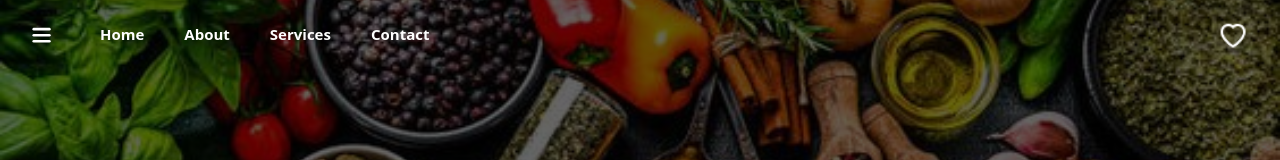
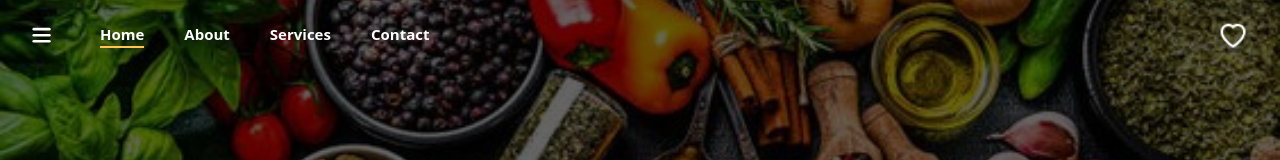
Before and after one commit to webLance24/plant-ecommerce, a React (Vite) app: page / in a window 1280 px wide. Shown: the top 160 px of the page. Built offline with nearby package versions, Linux system fonts and the light colour scheme.

Commit message:
fix: scroll

```diff
--- a/src/Components/About.tsx
+++ b/src/Components/About.tsx
@@ -9,7 +9,6 @@
           ABOUT
         </button>
       </div>
-
       <div className="flex justify-center items-center text-[30px] mt-[20px]">
         <h1 className="text-[#444444]">
           Learn More <span className="text-[#E43C5C]">About US</span>
--- a/src/Components/Header.tsx
+++ b/src/Components/Header.tsx
@@ -7,12 +7,7 @@
   const context = useContext(MyContext);
   const { selected, setSelected, scrolled, setScrolled }: any = context;
 
-  const buttonCategories = [
-    { name: "Home", path: "/" },
-    { name: "About", path: "/about" },
-    { name: "Services", path: "/services" },
-    { name: "Contact", path: "/contact" },
-  ];
+  const buttonCategories = ["Home", "About", "Services", "Contact"];
 
   // use useeffect for when header scroll down show background
 
@@ -35,7 +30,7 @@
   // Function to handle scroll event and update the current section
   const handleScroll = () => {
     const sections = buttonCategories.map((category) =>
-      category.name.toLowerCase().replace(/\s+/g, "-")
+      category.toLowerCase().replace(/\s+/g, "-")
     );
     for (let i = 0; i < sections.length; i++) {
       const section = document.getElementById(sections[i]);
@@ -62,11 +57,11 @@
     <header
       className={`bg-${
         scrolled ? "black" : "transparent"
-      } bg-opacity-80 w-[100%] h-[70px] flex fixed justify-between items-center`}
+      } bg-opacity-80 w-[100%] h-[70px] flex fixed justify-between items-center z-[10]`}
     >
       <div className="hidden md:flex justify-center items-center flex-row gap-[40px] mr-[auto] ml-[100px]">
         {buttonCategories.map((category, index) => {
-          const categoryId = category.name.toLowerCase().replace(/\s+/g, "-");
+          const categoryId = category.toLowerCase().replace(/\s+/g, "-");
           return (
             <Link
               key={index}
@@ -78,18 +73,18 @@
             >
               <div
                 key={index}
-                onClick={() => setSelected(category.name)}
+                onClick={() => setSelected(category)}
                 className="group"
               >
                 <span
                   className={`text-[15px] font-semibold pt-[3px] pb-[3px] rounded-[5px] text-[white] duration-300 ease-in-out cursor-pointer`}
                 >
-                  {category.name}
+                  {category}
                 </span>
 
                 <div
                   className={`w-full h-[2px] bg-[#FFC451] transition-transform duration-300 ease-in-out transform origin-center ${
-                    selected === category.name
+                    selected === category
                       ? "scale-x-100"
                       : "scale-x-0 group-hover:scale-x-100"
                   }`}
--- a/src/index.css
+++ b/src/index.css
@@ -39,6 +39,7 @@
   height: 100%;
   background: rgb(19, 23, 35, 0.5);
   backdrop-filter: blur(5px);
+  z-index: 10;
 }
 
 .menuButton {
@@ -55,6 +56,7 @@
   height: 50px;
   border-radius: 50%;
   background: transparent;
+  z-index: 10;
 }
 
 ul,
@@ -67,6 +69,7 @@
   position: fixed;
   top: 100px;
   width: 230px;
+  z-index: 10;
 }
 
 li {
```
